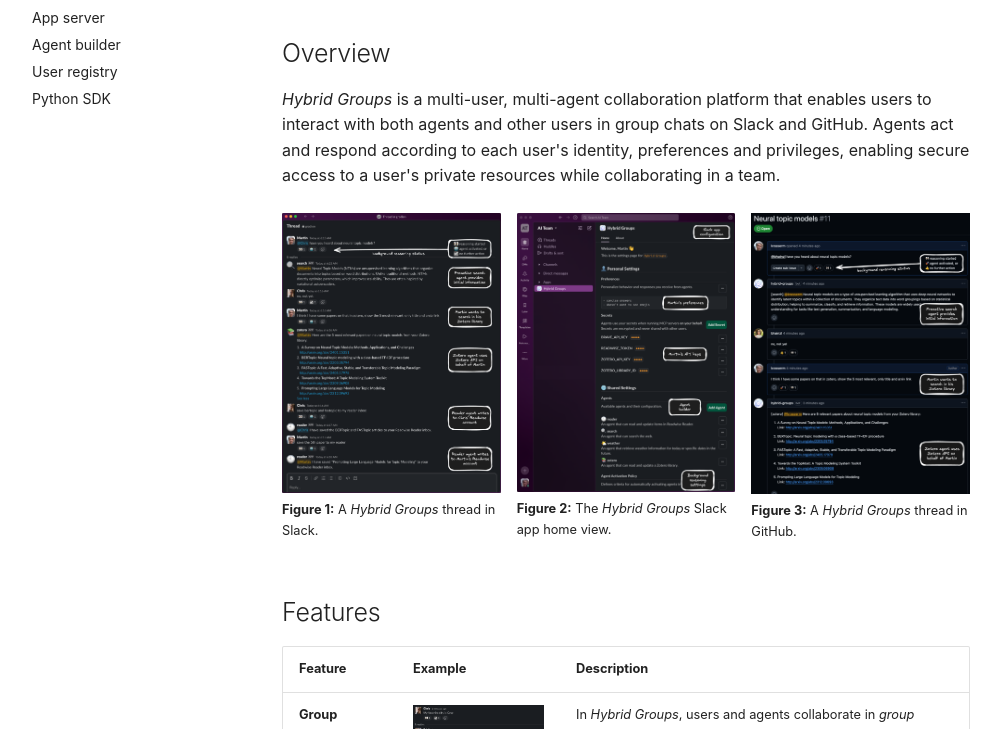
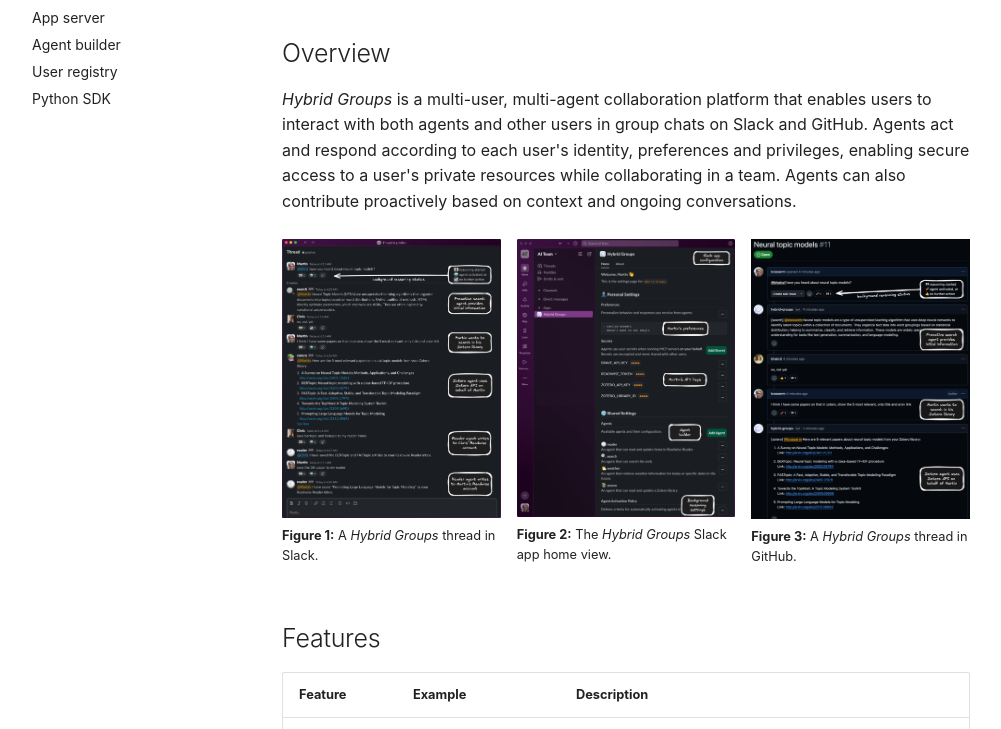
Before and after one commit to gradion-ai/hybrid-groups, an MkDocs documentation site: the page built from docs/index.md, in a window 1280 px wide and 900 px high, scrolled down 448 px, cut to the strip 171-900 px from the top of the window. Shown: the whole strip, without its empty margins (14-1015 px from the left). Built offline with MkDocs 1.6.1 and Material for MkDocs 9.7.7, drawn with Linux system fonts in a browser that asks for light colours; emoji names are drawn with the system emoji font; some web fonts are replaced; comment, search, counter and statistics services are not loaded.

Commit message:
Mention proactive agents in introduction
[skip ci]

```diff
--- a/docs/index.md
+++ b/docs/index.md
@@ -6,7 +6,7 @@
 
 ## Overview
 
-*Hybrid Groups* is a multi-user, multi-agent collaboration platform that enables users to interact with both agents and other users in group chats on Slack and GitHub. Agents act and respond according to each user's identity, preferences and privileges, enabling secure access to a user's private resources while collaborating in a team.
+*Hybrid Groups* is a multi-user, multi-agent collaboration platform that enables users to interact with both agents and other users in group chats on Slack and GitHub. Agents act and respond according to each user's identity, preferences and privileges, enabling secure access to a user's private resources while collaborating in a team. Agents can also contribute proactively based on context and ongoing conversations.
 
 <div class="image-row">
   <div class="image-item">
```
Also changed, not shown: README.md (+1 -1 lines).
